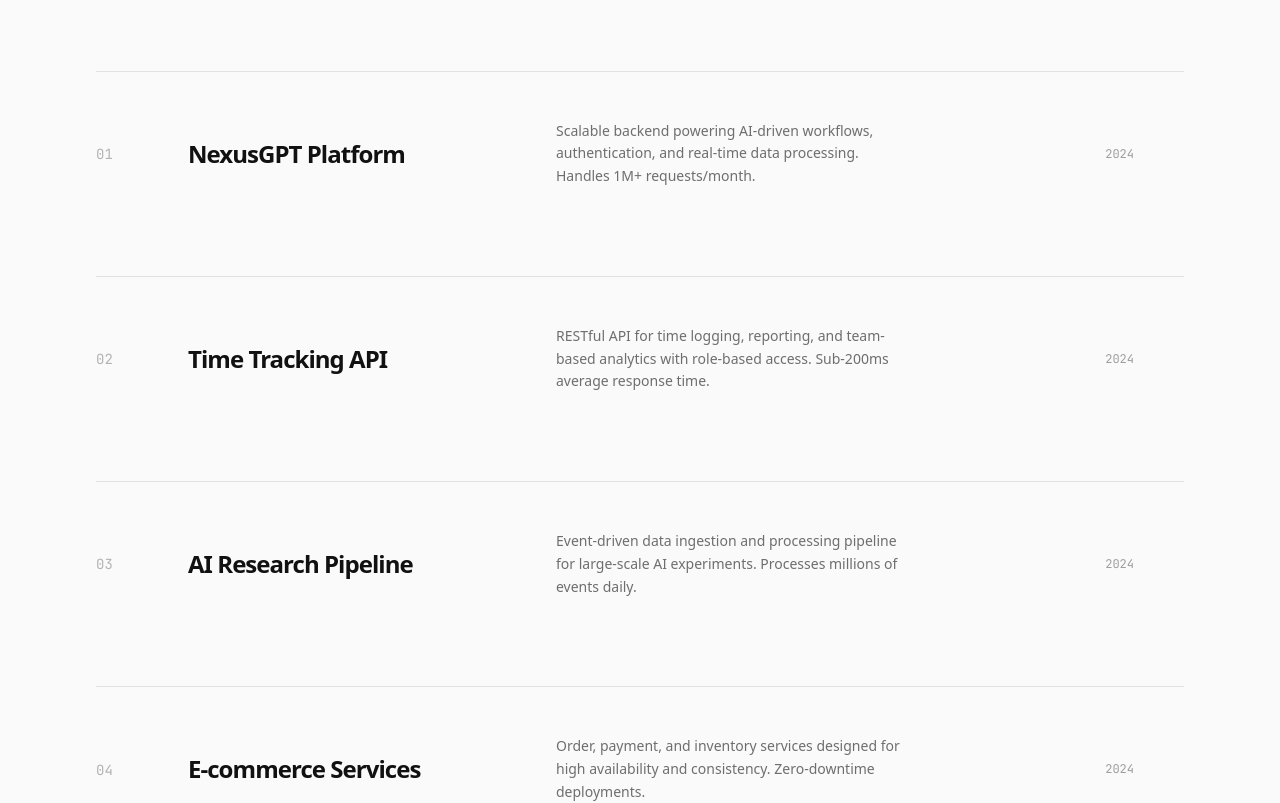
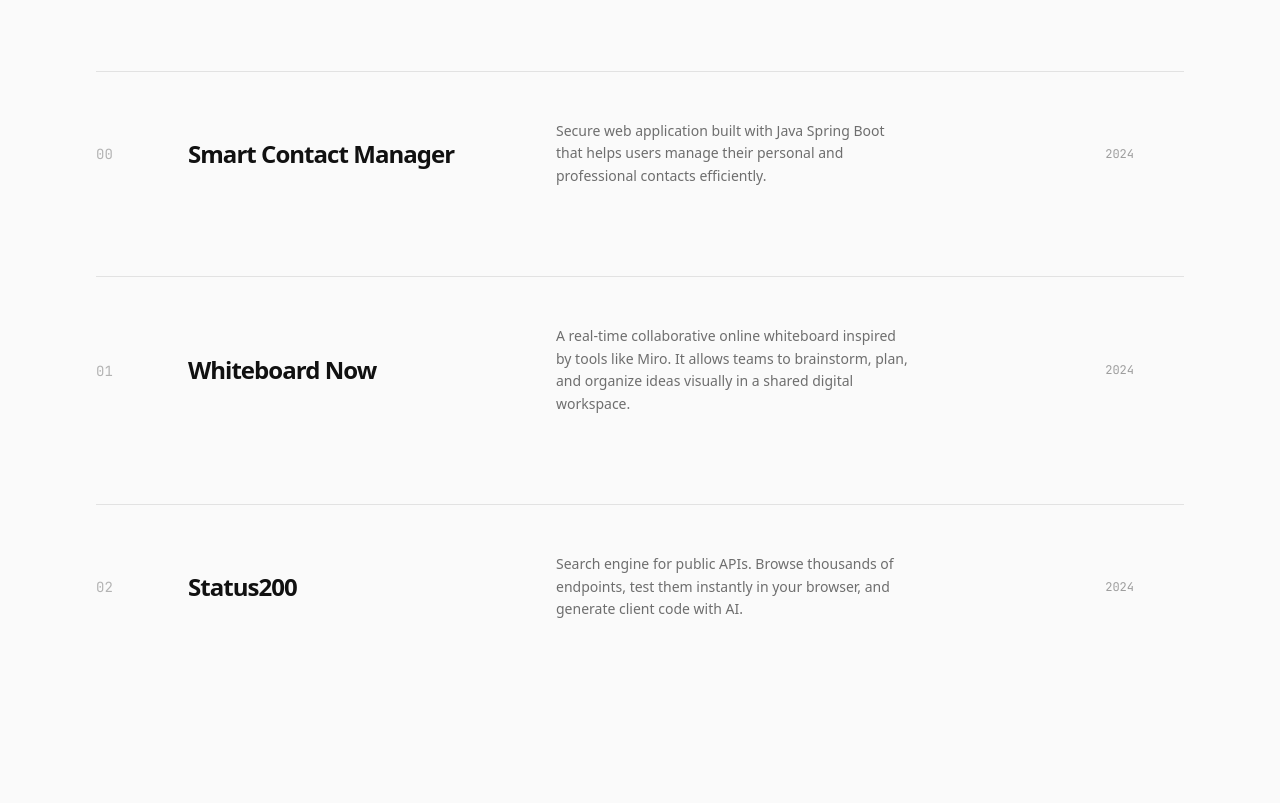
Before and after one commit to trailblazer-24/portv2, a Next.js app: page / in a window 1280 px wide. Shown: the part 1180-1983 px from the top of the page. Built offline with nearby package versions, Linux system fonts and the light colour scheme.

Commit message:
updated details

```diff
--- a/src/app/layout.tsx
+++ b/src/app/layout.tsx
@@ -23,7 +23,7 @@
 });
 
 export const metadata: Metadata = {
-  title: "Biswajit Rath — Backend Developer",
+  title: "Biswajit Rath '2026",
   description: "Building systems that scale. Backend architecture, API design, and production-ready systems.",
 };
 
--- a/src/components/BenefitsSection.tsx
+++ b/src/components/BenefitsSection.tsx
@@ -14,7 +14,7 @@
     number: "01",
     title: "Custom Architecture",
     description:
-      "Every system is designed around your scale, data model, and business constraints—no generic templates or over-engineering.",
+      "Every system is designed around your scale, data model, and business constraints-no generic templates or over-engineering.",
   },
   {
     number: "02",
@@ -26,7 +26,7 @@
     number: "03",
     title: "Built to Scale",
     description:
-      "Clean codebases, clear boundaries, and long-term maintainability are baked in from day one—not added later.",
+      "Clean codebases, clear boundaries, and long-term maintainability are baked in from day one-not added later.",
   },
 ];
 
--- a/src/components/ClosingSection.tsx
+++ b/src/components/ContactFooter.tsx
@@ -3,7 +3,37 @@
 import { useEffect, useRef, useState } from "react";
 import { motion } from "framer-motion";
 
-export function ClosingSection() {
+function LiveDateTime() {
+  const [now, setNow] = useState<Date | null>(null);
+
+  useEffect(() => {
+    setNow(new Date());
+    const id = setInterval(() => setNow(new Date()), 1000);
+    return () => clearInterval(id);
+  }, []);
+
+  if (!now) return null;
+
+  const date = now.toLocaleDateString(undefined, {
+    month: "short",
+    day: "2-digit",
+    year: "numeric",
+  });
+
+  const time = now.toLocaleTimeString(undefined, {
+    hour: "2-digit",
+    minute: "2-digit",
+    second: "2-digit",
+  });
+
+  return (
+    <span className="font-mono text-xs text-[#111111]/40">
+      {date} - {time}
+    </span>
+  );
+}
+
+export function ContactFooter() {
   const [isVisible, setIsVisible] = useState(false);
   const sectionRef = useRef<HTMLElement>(null);
 
@@ -24,15 +54,27 @@
     return () => observer.disconnect();
   }, []);
 
+  const socialLinks = [
+    {
+      label: "GitHub",
+      href: "https://github.com/biswajitrath",
+    },
+    {
+      label: "LinkedIn",
+      href: "https://linkedin.com/in/biswajitrath",
+    }
+  ];
+
+
   return (
     <section
-      id="closing"
+      id="contact"
       ref={sectionRef}
-      className="relative bg-[#FAFAFA] py-32 text-[#111111] sm:py-40"
+      className="relative bg-[#FAFAFA] text-[#111111]"
     >
-      <div className="mx-auto max-w-6xl px-6 sm:px-8">
-        {/* Main CTA */}
-        <div className="relative mb-24 border-y border-[#111111]/10 py-20 sm:py-32">
+      {/* ── Contact CTA ── */}
+      <div className="mx-auto max-w-6xl px-6 pt-20 sm:px-8 sm:pt-28">
+        <div className="relative border-t border-[#111111]/10 pt-16 sm:pt-20">
           {/* Faded number */}
           <motion.span
             initial={{ opacity: 0, x: -50 }}
@@ -43,9 +85,9 @@
             07
           </motion.span>
 
-          <div className="grid grid-cols-1 gap-12 lg:grid-cols-12">
-            {/* Left content */}
-            <div className="lg:col-span-8">
+          <div className="grid grid-cols-1 gap-16 lg:grid-cols-12">
+            {/* Left - headline & CTA */}
+            <div className="lg:col-span-7">
               <motion.p
                 initial={{ opacity: 0, y: 20 }}
                 animate={isVisible ? { opacity: 1, y: 0 } : {}}
@@ -59,7 +101,7 @@
                 initial={{ opacity: 0, y: 30 }}
                 animate={isVisible ? { opacity: 1, y: 0 } : {}}
                 transition={{ duration: 0.6, delay: 0.2 }}
-                className="text-[clamp(3rem,10vw,8rem)] font-bold leading-[0.85] tracking-[-0.04em]"
+                className="text-[clamp(3rem,10vw,7rem)] font-bold leading-[0.85] tracking-[-0.04em]"
               >
                 Let&apos;s
                 <br />
@@ -81,66 +123,61 @@
                 initial={{ opacity: 0, y: 20 }}
                 animate={isVisible ? { opacity: 1, y: 0 } : {}}
                 transition={{ duration: 0.6, delay: 0.4 }}
-                href="mailto:hello@biswajitrath.dev"
+                href="mailto:hello@biswajitrath.com"
                 className="group mt-10 inline-flex items-center gap-4 border border-[#111111] px-8 py-4 font-mono text-sm uppercase tracking-widest transition-all duration-300 hover:bg-[#111111] hover:text-[#FAFAFA]"
               >
                 Get in touch
-                <motion.span
-                  initial={{ x: 0 }}
-                  whileHover={{ x: 4 }}
-                  className="transition-transform duration-300 group-hover:translate-x-2"
-                >
+                <span className="inline-block transition-transform duration-300 group-hover:translate-x-2">
                   →
-                </motion.span>
+                </span>
               </motion.a>
             </div>
 
-            {/* Right contact info */}
+            {/* Right - contact details */}
             <motion.div
               initial={{ opacity: 0, y: 30 }}
               animate={isVisible ? { opacity: 1, y: 0 } : {}}
               transition={{ duration: 0.6, delay: 0.5 }}
-              className="flex flex-col justify-end lg:col-span-4"
+              className="flex flex-col justify-end lg:col-span-5"
             >
               <div className="space-y-8">
-                <div className="group">
+                {/* Email */}
+                <div>
                   <span className="font-mono text-[10px] uppercase tracking-widest text-[#111111]/40">
                     Email
                   </span>
                   <a
-                    href="mailto:hello@biswajitrath.dev"
+                    href="mailto:hello@biswajitrath.com"
                     className="mt-2 block text-sm transition-opacity hover:opacity-60"
                   >
-                    hello@biswajitrath.dev
+                    hello@biswajitrath.com
                   </a>
                 </div>
 
+                {/* Social */}
                 <div>
                   <span className="font-mono text-[10px] uppercase tracking-widest text-[#111111]/40">
                     Social
                   </span>
                   <div className="mt-2 flex flex-col gap-2">
+                    {socialLinks.map((link) => (
                       <a
-                      href="#github"
+                        key={link.label}
+                        href={link.href}
+                        target="_blank"
+                        rel="noopener noreferrer"
                         className="group inline-flex items-center gap-2 text-sm transition-opacity hover:opacity-60"
                       >
-                      GitHub
-                      <span className="transition-transform group-hover:-translate-y-0.5 group-hover:translate-x-0.5">
+                        {link.label}
+                        <span className="inline-block transition-transform group-hover:-translate-y-0.5 group-hover:translate-x-0.5">
                           ↗
                         </span>
                       </a>
-                    <a
-                      href="#linkedin"
-                      className="group inline-flex items-center gap-2 text-sm transition-opacity hover:opacity-60"
-                    >
-                      LinkedIn
-                      <span className="transition-transform group-hover:-translate-y-0.5 group-hover:translate-x-0.5">
-                        ↗
-                      </span>
-                    </a>
+                    ))}
                   </div>
                 </div>
 
+                {/* Location */}
                 <div>
                   <span className="font-mono text-[10px] uppercase tracking-widest text-[#111111]/40">
                     Location
@@ -151,33 +188,27 @@
             </motion.div>
           </div>
         </div>
+      </div>
 
-        {/* Footer */}
-        <motion.footer
-          initial={{ opacity: 0, y: 20 }}
-          animate={isVisible ? { opacity: 1, y: 0 } : {}}
-          transition={{ duration: 0.6, delay: 0.6 }}
-          className="grid grid-cols-1 gap-4 sm:grid-cols-3"
-        >
-          <span className="font-mono text-xs text-[#111111]/40">
+      {/* ── Footer ── */}
+      <footer className="mx-auto mt-20 max-w-6xl px-6 pb-8 sm:mt-28 sm:px-8">
+        <div className="border-t border-[#111111]/10 pt-6">
+          <div className="flex items-center justify-between">
+            <LiveDateTime />
+
+            <p className="font-mono text-[10px] uppercase tracking-widest text-[#111111]/30">
               © {new Date().getFullYear()} Biswajit Rath
-          </span>
-
-          <span className="font-mono text-xs text-[#111111]/40 sm:text-center">
-            Built with precision
-          </span>
+            </p>
 
             <a
               href="#top"
-            className="group inline-flex items-center gap-2 font-mono text-xs text-[#111111]/40 transition-colors hover:text-[#111111] sm:justify-end"
+              className="font-mono text-[10px] uppercase tracking-widest text-[#111111]/40 transition-colors hover:text-[#111111]"
             >
-            Back to top
-            <span className="transition-transform group-hover:-translate-y-1">
-              ↑
-            </span>
+              Back to top ↑
             </a>
-        </motion.footer>
           </div>
+        </div>
+      </footer>
     </section>
   );
 }
--- a/src/components/ExperienceSection.tsx
+++ b/src/components/ExperienceSection.tsx
@@ -13,29 +13,21 @@
 
 const EXPERIENCES: Experience[] = [
   {
-    period: "2023 — Present",
-    role: "Senior Backend Engineer",
+    period: "2026 - Present",
+    role: "Full Stack Developer",
     company: "Tech Startup",
     description:
-      "Leading backend architecture for a high-scale fintech platform processing millions of transactions.",
-    technologies: ["Go", "PostgreSQL", "Redis", "Kubernetes"],
+      "Developing scalable end-to-end features across frontend and backend for a high-growth car pooling platform.",
+    technologies: ["NodeJS", "PostgreSQL", "AWS", "Java"],
   },
   {
-    period: "2021 — 2023",
-    role: "Backend Developer",
-    company: "Digital Agency",
+    period: "2024 - 2026",
+    role: "Software Developer",
+    company: "Certifying Authority",
     description:
-      "Built and maintained APIs for enterprise clients across healthcare and e-commerce sectors.",
-    technologies: ["Node.js", "TypeScript", "MongoDB", "AWS"],
-  },
-  {
-    period: "2019 — 2021",
-    role: "Software Engineer",
-    company: "Product Company",
-    description:
-      "Full-stack development with focus on backend services and database optimization.",
-    technologies: ["Python", "Django", "PostgreSQL", "Docker"],
-  },
+      "Built automation tools using Python with Playwright and Selenium to streamline certificate workflows, testing, and compliance processes.",
+    technologies: ["Python", "Playwright", "Selenium"],
+  }
 ];
 
 export function ExperienceSection() {
@@ -167,7 +159,7 @@
               </div>
 
               {/* Arrow indicator */}
-              <motion.div
+              {/* <motion.div
                 initial={{ opacity: 0, x: -10 }}
                 animate={{
                   opacity: hoveredIndex === i ? 1 : 0,
@@ -186,7 +178,7 @@
                 >
                   <path d="M7 17L17 7M17 7H7M17 7V17" />
                 </svg>
-              </motion.div>
+              </motion.div> */}
             </motion.div>
           ))}
         </div>
--- a/src/components/Hero.tsx
+++ b/src/components/Hero.tsx
@@ -220,12 +220,6 @@
         }`}
         style={{ animationDelay: "800ms" }}
       >
-        <div className="flex flex-col items-center gap-2">
-          <span className="font-mono text-[10px] uppercase tracking-widest text-[#111111]/30 dark:text-[#FAFAFA]/30">
-            Scroll
-          </span>
-          <div className="h-12 w-px bg-gradient-to-b from-[#111111]/30 to-transparent dark:from-[#FAFAFA]/30" />
-        </div>
       </div>
     </section>
   );
--- a/src/components/PageContent.tsx
+++ b/src/components/PageContent.tsx
@@ -10,7 +10,7 @@
 import { ProcessSection } from "@/components/ProcessSection";
 import { ExperienceSection } from "@/components/ExperienceSection";
 import { TestimonialsSection } from "@/components/TestimonialsSection";
-import { ClosingSection } from "@/components/ClosingSection";
+import { ContactFooter } from "@/components/ContactFooter";
 
 export function PageContent() {
   const [isLoading, setIsLoading] = useState(true);
@@ -40,7 +40,7 @@
         <ProcessSection />
         <ExperienceSection />
         <TestimonialsSection />
-        <ClosingSection />
+        <ContactFooter />
       </motion.div>
     </>
   );
--- a/src/components/ProcessSection.tsx
+++ b/src/components/ProcessSection.tsx
@@ -123,10 +123,10 @@
                   animate={{
                     scale: hoveredIndex === i ? 1.2 : 1,
                     backgroundColor:
-                      hoveredIndex === i ? "#FAFAFA" : "transparent",
+                      hoveredIndex === i ? "#FAFAFA" : "#111111",
                   }}
                   transition={{ duration: 0.3 }}
-                  className="relative z-10 mb-6 flex h-14 w-14 items-center justify-center border border-[#FAFAFA]/30"
+                  className="relative z-20 mb-6 flex h-14 w-14 items-center justify-center border border-[#FAFAFA]/30"
                 >
                   <motion.span
                     animate={{
--- a/src/components/ProjectsSection.tsx
+++ b/src/components/ProjectsSection.tsx
@@ -9,41 +9,37 @@
   description: string;
   stack: string[];
   index: string;
+  url: string;
 };
 
 const PROJECTS: Project[] = [
   {
-    index: "01",
-    title: "NexusGPT Platform",
+    index: "00",
+    title: "Smart Contact Manager",
     year: "2024",
     description:
-      "Scalable backend powering AI-driven workflows, authentication, and real-time data processing. Handles 1M+ requests/month.",
-    stack: ["Node.js", "PostgreSQL", "Redis", "AWS"],
+      "Secure web application built with Java Spring Boot that helps users manage their personal and professional contacts efficiently.",
+    stack: ["Springboot", "PostgreSQL", "Maven", "AWS"],
+    url: "https://biswajitrath.com/",
+  },
+  {
+    index: "01",
+    title: "Whiteboard Now",
+    year: "2024",
+    description:
+      "A real-time collaborative online whiteboard inspired by tools like Miro. It allows teams to brainstorm, plan, and organize ideas visually in a shared digital workspace.",
+    stack: ["NextJS", "Socket.io", "Clerk", "Vercel"],
+    url: "https://whiteboard.biswajitrath.com/",
   },
   {
     index: "02",
-    title: "Time Tracking API",
+    title: "Status200",
     year: "2024",
     description:
-      "RESTful API for time logging, reporting, and team-based analytics with role-based access. Sub-200ms average response time.",
-    stack: ["NestJS", "PostgreSQL", "JWT", "Docker"],
-  },
-  {
-    index: "03",
-    title: "AI Research Pipeline",
-    year: "2024",
-    description:
-      "Event-driven data ingestion and processing pipeline for large-scale AI experiments. Processes millions of events daily.",
-    stack: ["Python", "Kafka", "ClickHouse", "AWS"],
-  },
-  {
-    index: "04",
-    title: "E-commerce Services",
-    year: "2024",
-    description:
-      "Order, payment, and inventory services designed for high availability and consistency. Zero-downtime deployments.",
-    stack: ["Node.js", "MongoDB", "Stripe", "K8s"],
-  },
+      "Search engine for public APIs. Browse thousands of endpoints, test them instantly in your browser, and generate client code with AI.",
+    stack: ["NodeJS", "GeminiAPI", "Github", "Vercel"],
+    url: "https://status200.biswajitrath.com/",
+  }
 ];
 
 export function ProjectsSection() {
@@ -75,9 +71,7 @@
       className="relative bg-[#FAFAFA] py-32 text-[#111111] dark:bg-[#111111] dark:text-[#FAFAFA] sm:py-40"
     >
       <div className="mx-auto max-w-6xl px-6 sm:px-8">
-        {/* Section header - LEFT aligned */}
         <div className="relative mb-20 sm:mb-32">
-          {/* Faded number */}
           <motion.span
             initial={{ opacity: 0, x: -50 }}
             animate={isVisible ? { opacity: 1, x: 0 } : {}}
@@ -108,17 +102,19 @@
           </div>
         </div>
 
-        {/* Projects list */}
         <div className="space-y-0">
           {PROJECTS.map((project, i) => (
-            <motion.article
+            <motion.a
               key={project.title}
+              href={project.url}
+              target="_blank"
+              rel="noreferrer"
               initial={{ opacity: 0, y: 40 }}
               animate={isVisible ? { opacity: 1, y: 0 } : {}}
               transition={{ duration: 0.6, delay: 0.3 + i * 0.1 }}
               onMouseEnter={() => setHoveredIndex(i)}
               onMouseLeave={() => setHoveredIndex(null)}
-              className="group relative cursor-pointer border-t border-[#111111]/10 py-8 transition-all duration-500 dark:border-[#FAFAFA]/10 sm:py-12"
+              className="group relative block cursor-pointer border-t border-[#111111]/10 py-8 transition-all duration-500 dark:border-[#FAFAFA]/10 sm:py-12"
             >
               {/* Hover background */}
               <motion.div
@@ -188,7 +184,7 @@
                   </span>
                 ))}
               </motion.div>
-            </motion.article>
+            </motion.a>
           ))}
         </div>
       </div>
--- a/src/components/TestimonialsSection.tsx
+++ b/src/components/TestimonialsSection.tsx
@@ -182,7 +182,7 @@
         </div>
 
         {/* Navigation dots */}
-        <motion.div
+        {/* <motion.div
           initial={{ opacity: 0, y: 20 }}
           animate={isVisible ? { opacity: 1, y: 0 } : {}}
           transition={{ duration: 0.6, delay: 0.7 }}
@@ -200,7 +200,7 @@
               aria-label={`Go to testimonial ${i + 1}`}
             />
           ))}
-        </motion.div>
+        </motion.div> */}
       </div>
     </section>
   );
--- a/src/providers/LenisProvider.tsx
+++ b/src/providers/LenisProvider.tsx
@@ -13,7 +13,6 @@
       duration: 1.2,
       easing: (t) => Math.min(1, 1.001 - Math.pow(2, -10 * t)),
       smoothWheel: true,
-      smoothTouch: true,
     });
 
     function raf(time: number) {
```
Lines whose indentation alone changed are shown as unchanged.
